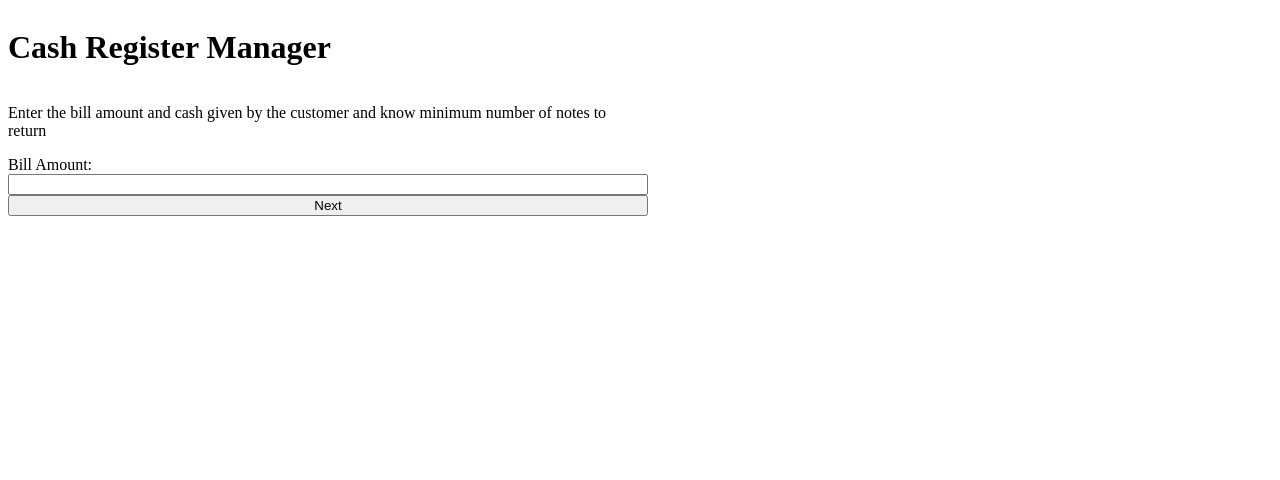
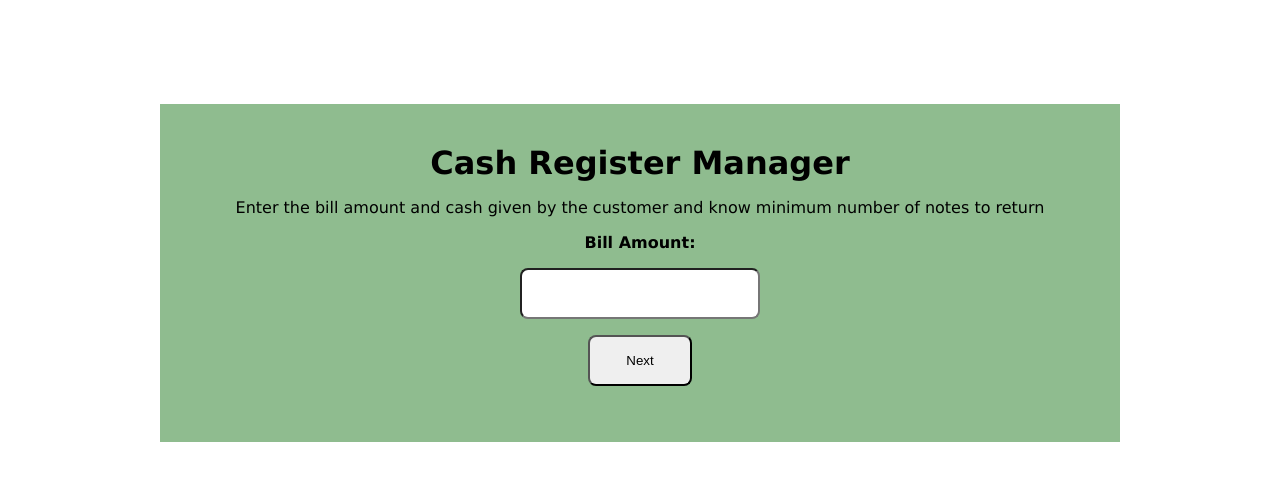
Before and after one commit to GMuskan/cash-register-app, a plain HTML site: page index.html in a window 1280 px wide. Drawn offline with Linux system fonts and the light colour scheme.

Commit message:
feat: added styling

```diff
--- a/styles.css
+++ b/styles.css
@@ -1,5 +1,94 @@
+:root{
+    --primary-color: darkseagreen;
+    --secondary-color: black;
+    --tertiary-color: #0e7490;
+    --error-color: red;
+}
+*{
+    box-sizing: border-box;
+    margin: 0px;
+}
+body{
+    font-family: 'Lucida Sans', 'Lucida Sans Regular', 'Lucida Grande', 'Lucida Sans Unicode', Geneva, Verdana, sans-serif;;
+}
 .container{
     display: flex;
     flex-direction: column;
-    width: 50vw;
+    width: auto;
+    text-align: center;
+    margin: auto;
+    padding: 1rem;
+
 }
+.container .heading{
+    text-align: center;
+    display: block;
+}
+.container .description{
+    text-align: center;
+    display: block;
+    margin-top: 1rem;
+    margin-bottom: 0.5rem;
+}
+.main{
+    background-color: var(--primary-color);
+    max-width: 960px;
+    margin: auto;
+    padding: 1.5rem;
+    display: block;
+    margin-top: 6.5rem;
+}
+label{
+    font-weight: bold;
+    font-size: medium;
+    text-align: center;
+    display: block;
+    margin-top: 0.5rem;
+}
+#bill-amount, #cash-given{
+    margin: auto;
+    padding: 1rem;
+    width: 15rem;
+    border-radius: 0.5rem;
+    margin-top: 1rem;
+}
+#btn-next, #btn-check{
+    padding: 1rem;
+    width: 6.5rem;
+    margin: auto;
+    margin-top: 1rem;
+    margin-bottom: 1rem;
+    text-align: center;
+    border-radius: 0.5rem;
+}
+#btn-next:hover, #btn-check:hover{
+    background-color: var(--tertiary-color);
+}
+#error-message{
+    color: var(--error-color);
+    font-size: large;
+    font-weight: bold;
+}
+.change-table{
+    width: auto;
+    border-collapse: collapse;
+    margin: auto;
+    margin-top: 0.5rem;
+}
+table{
+    table-layout: fixed;
+    display: table;
+    text-indent: initial;
+}
+
+tr, td{
+    border: 2px solid var(--secondary-color);
+    padding: 0.5rem;
+    border-spacing: 2px;
+    text-align: center;
+}
+caption{
+    font-size: large;
+    font-weight: bold;
+    margin-bottom: 1rem;
+}
```
